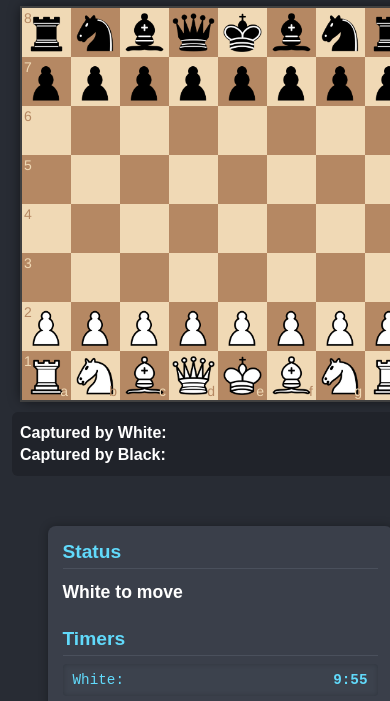
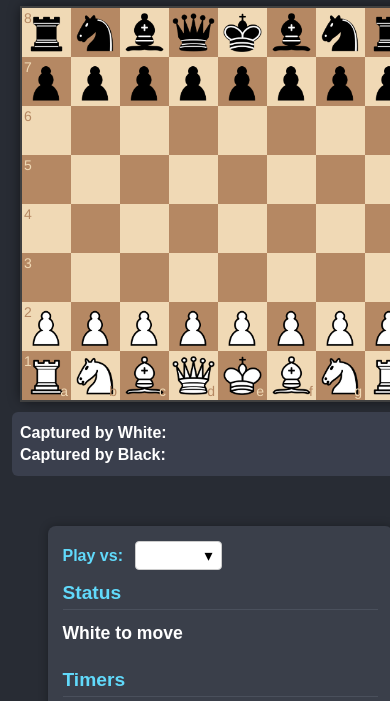
Before and after one commit to sounny/damianchess, a plain HTML site: page index.html in a window 390 px wide. Shown: the part 106-807 px from the top of the page. Drawn offline with nearby package versions, Linux system fonts and the light colour scheme.

Commit message:
Enhance captured pieces panel and add opponent selection menu with responsive styles

```diff
--- a/css/style.css
+++ b/css/style.css
@@ -108,11 +108,13 @@
 
 /* Captured Pieces panel */
 #captured-container {
-  width: 100%;             /* same as board width */
+  background: #3a3f4d;    /* same as dashboard */
+  border-radius: 6px;
+  padding: 8px;
   margin-top: 10px;
-  background: #20232a;
-  padding: 8px;
-  border-radius: 6px;
+  width: 100%;
+  max-width: 450px;       /* lock to board width */
+  overflow-x: auto;       /* scroll if too wide */
 }
 
 .captured-row {
@@ -130,14 +132,83 @@
 }
 
 .captured-pieces {
-  display: flex;
-  flex-wrap: wrap;
+  display: inline-flex;
+  white-space: nowrap;
 }
 
 .captured-piece {
   width: 32px;
   height: 32px;
   margin: 0 4px;
+}
+
+/* wrapper to hold select + icon */
+.select-wrapper {
+  position: relative;
+  display: inline-block;
+}
+
+.select-wrapper select {
+  appearance: none;
+  padding: 6px 28px 6px 10px;
+  border-radius: 4px;
+  border: 1px solid #555;
+  background: #282c34;
+  color: #fff;
+  font-size: 0.9em;
+}
+
+/* chevron arrow */
+.select-wrapper .chevron {
+  position: absolute;
+  right: 8px;
+  top: 50%;
+  transform: translateY(-50%);
+  pointer-events: none;
+  color: #aaa;
+}
+
+/* label look */
+#menu-panel-captured {
+  margin-bottom: 8px;
+  color: #61dafb;
+  font-weight: bold;
+}
+
+/* Side‑panel menu */
+#menu-panel-side {
+  margin-bottom: 12px;
+  text-align: left;
+}
+
+#menu-panel-side label {
+  color: #61dafb;
+  font-weight: bold;
+  margin-right: 8px;
+}
+
+.select-wrapper {
+  position: relative;
+  display: inline-block;
+}
+
+.select-wrapper select {
+  appearance: none;
+  background: #1f242d;    /* dark to match side panel */
+  border: 1px solid #555;
+  color: #fff;
+  padding: 6px 28px 6px 10px;
+  border-radius: 4px;
+  font-size: 0.9em;
+}
+
+.select-wrapper .chevron {
+  position: absolute;
+  right: 8px;
+  top: 50%;
+  transform: translateY(-50%);
+  pointer-events: none;
+  color: #aaa;
 }
 
 /* Responsive adjustments */
--- a/index.html
+++ b/index.html
@@ -23,6 +23,29 @@
       margin-top: 20px;
       text-shadow: 2px 2px 4px #000;
     }
+    .select-wrapper {
+      position: relative;
+      display: inline-block;
+    }
+    .select-wrapper select {
+      appearance: none;
+      -webkit-appearance: none;
+      -moz-appearance: none;
+      background: #fff;
+      border: 1px solid #ccc;
+      padding: 5px 10px;
+      font-size: 1em;
+      border-radius: 4px;
+    }
+    .select-wrapper .chevron {
+      position: absolute;
+      top: 50%;
+      right: 10px;
+      transform: translateY(-50%);
+      pointer-events: none;
+      font-size: 1em;
+      color: #000;
+    }
   </style>
 </head>
 <body>
@@ -47,6 +70,18 @@
     </div>
 
     <div id="dashboard">
+      <!-- ⬆︎ New menu up here -->
+      <div id="menu-panel-side">
+        <label for="opponent-select">Play vs:</label>
+        <div class="select-wrapper">
+          <select id="opponent-select">
+            <option value="human">Human</option>
+            <option value="stockfish">Stockfish</option>
+          </select>
+          <span class="chevron">▾</span>
+        </div>
+      </div>
+
       <div id="status-panel">
         <h2>Status</h2>
         <div id="status">White to move</div>
@@ -62,15 +97,6 @@
         <h2>Move History</h2>
         <div id="move-history"></div>
       </div>
-
-      <div id="menu-panel">
-        <h2>Menu</h2>
-        <label for="opponent-select">Black:</label>
-        <select id="opponent-select">
-          <option value="human">Human</option>
-          <option value="stockfish">Stockfish</option>
-        </select>
-      </div>
     </div>
   </div>
 
```
